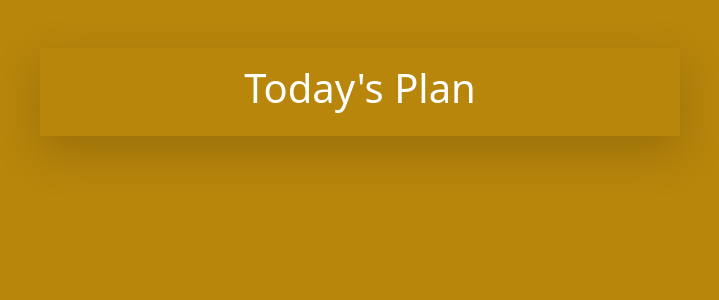
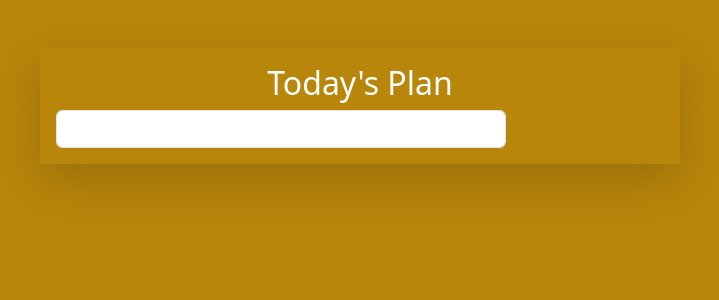
Before and after one commit to rohitprocode/Today_Plan, a React (Create React App) app: page / in a window 1280 px wide. Shown: the top 300 px of the page, without its empty margins (280-999 px from the left). Built offline with nearby package versions, Linux system fonts and the light colour scheme.

Commit message:
Adding h2 and input field

```diff
--- a/src/App.js
+++ b/src/App.js
@@ -9,8 +9,12 @@ class App extends Component {
       <div className='container-fluid my-5' >
         <div className="row">
           <div className="col-sm-6 mx-auto text-white shadow-lg p-3">
-          <div className="text-center"><h1>Today's Plan</h1></div>
-
+          <h2 className="text-center" >Today's Plan</h2>
+          <div className="row">
+            <div className="col-9">
+              <input type="text" className='form-control' name="" id="" />
+            </div>
+          </div>
           </div>
         </div>
       </div>
```
